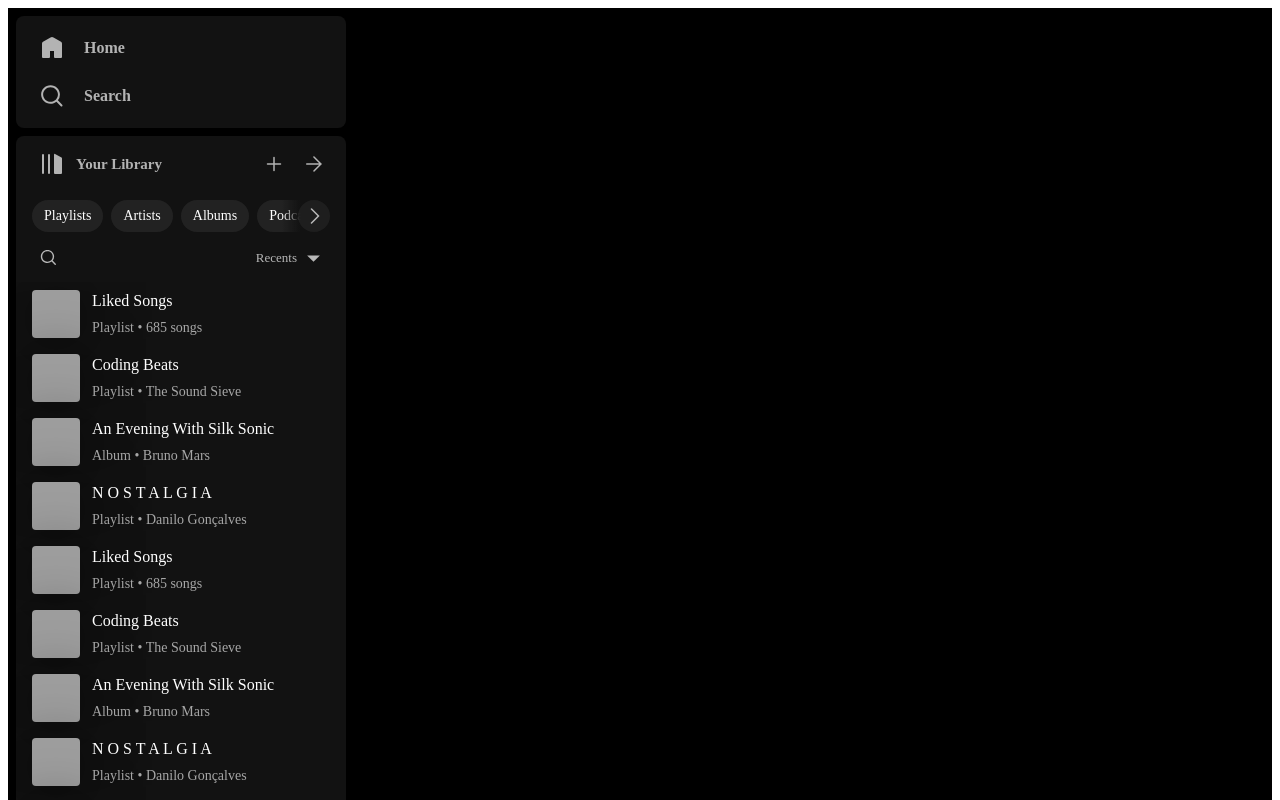
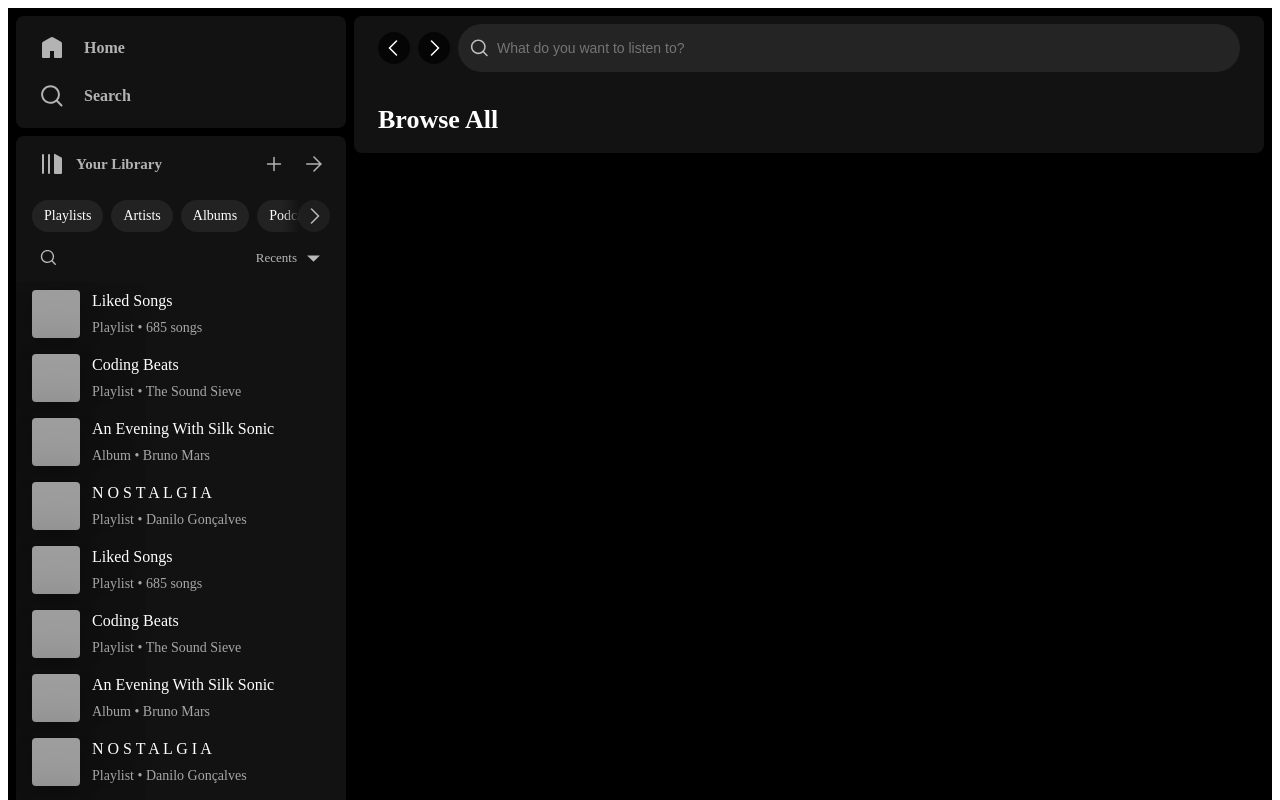
Before and after one commit to GoncalvesDanilo/spotify-clone, a React (Create React App) app: page / in a window 1280 px wide. Shown: the top 800 px of the page. Built offline with nearby package versions, Linux system fonts and the light colour scheme; grey boxes are pictures that could not be loaded; the HTML template or start-up script is replaced by a standard one.

Commit message:
✨ Add Search page

```diff
--- a/src/App.tsx
+++ b/src/App.tsx
@@ -1,5 +1,6 @@
 import Footer from './components/Footer';
 import SideBar from './components/SideBar';
+import Search from './pages/Search';
 
 import styles from './styles/App.module.css';
 
@@ -8,6 +9,7 @@
     <div className={styles.app}>
       <div className={styles.pages}>
         <SideBar />
+        <Search />
       </div>
       <Footer />
     </div>
--- /dev/null
+++ b/src/components/Input/Input.module.css
@@ -0,0 +1,40 @@
+.container {
+  width: 100%;
+  height: 100%;
+  background-color: #242424;
+  border-radius: 500px;
+  display: flex;
+  align-items: center;
+}
+
+.container:hover {
+  background-color: #2a2a2a;
+  box-shadow: 0 0 0 1px hsla(0,0%,100%,.2);
+}
+
+.container:focus {
+  background-color: #2a2a2a;
+  box-shadow: 0 0 0 2px white;
+}
+
+.container .icon {
+  height: 20px;
+  width: 20px;
+  margin: 0 6px 0 12px;
+  fill: #ffffffb2;
+}
+
+.container:hover .icon,
+.container:focus .icon {
+  fill: white;
+}
+
+.container input {
+  height: 46px;
+  width: 100%;
+  background-color: transparent;
+  border: none;
+  outline: none;
+  font-size: 14px;
+  color: white;
+}
--- /dev/null
+++ b/src/components/Input/index.tsx
@@ -0,0 +1,13 @@
+import Icons from '../Icons';
+import styles from './Input.module.css';
+
+const Input = () => {
+  return (
+    <div className={styles.container}>
+      <Icons.Search className={styles.icon} />
+      <input type="text" placeholder="What do you want to listen to?" />
+    </div>
+  )
+}
+
+export default Input;
--- /dev/null
+++ b/src/pages/Search/Search.module.css
@@ -0,0 +1,51 @@
+.search {
+  width: 100%;
+  height: 100%;
+  margin-left: 8px;
+  background-color: #121212;
+  border-radius: 8px;
+}
+
+.search .header {
+  display: flex;
+  padding: 8px 24px 16px;
+  gap: 8px;
+}
+
+.header .history {
+  display: flex;
+  align-items: center;
+  gap: 8px;
+  padding: 8px 0;
+}
+
+.history .action {
+  width: 32px;
+  height: 32px;
+  display: flex;
+  align-items: center;
+  justify-content: center;
+  background-color: #000000b3;
+  border-radius: 50%;
+}
+
+.history .action .icon {
+  fill: white;
+}
+
+.history .action:first-of-type .icon {
+  transform: rotate(180deg);
+}
+
+.history .action:hover {
+  cursor: pointer;
+}
+
+.search .categories {
+  padding: 0 24px;
+}
+
+.search .categories h1 {
+  color: white;
+  font-size: 26px;
+}
--- /dev/null
+++ b/src/pages/Search/index.tsx
@@ -0,0 +1,26 @@
+import Icons from '../../components/Icons';
+import Input from '../../components/Input';
+import styles from './Search.module.css';
+
+const Search = () => {
+  return (
+    <div className={styles.search}>
+      <header className={styles.header}>
+        <div className={styles.history}>
+          <div className={styles.action}>
+            <Icons.SimpleArrow className={styles.icon} />
+          </div>
+          <div className={styles.action}>
+            <Icons.SimpleArrow className={styles.icon} />
+          </div>
+        </div>
+        <Input />
+      </header>
+      <div className={styles.categories}>
+        <h1>Browse All</h1>
+      </div>
+    </div>
+  );
+};
+
+export default Search;
--- a/src/styles/App.module.css
+++ b/src/styles/App.module.css
@@ -7,4 +7,5 @@
   padding: 8px 8px 0 8px;
   height: 100%;
   max-height: var(--pages-height);
+  display: flex;
 }
```
